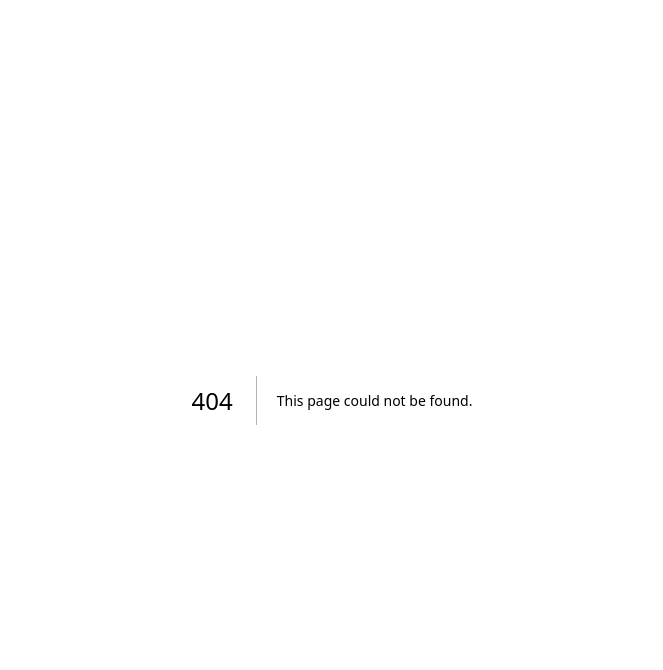
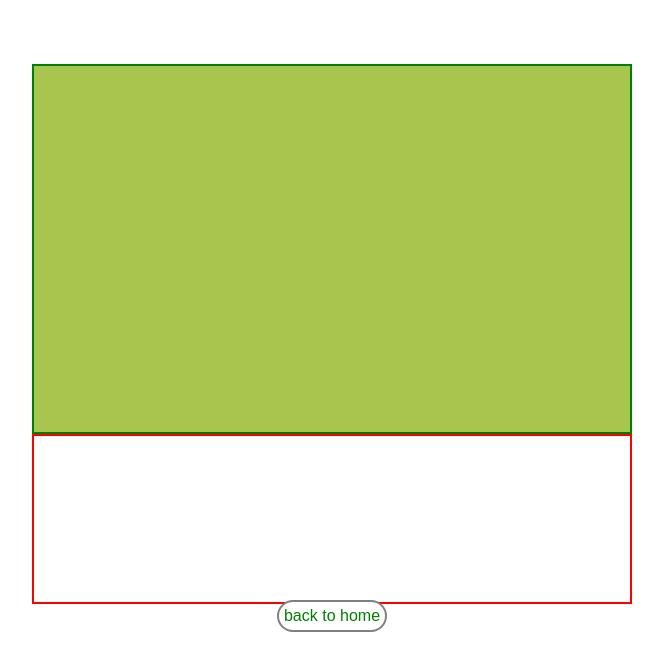
Before and after one commit to levinthiel/KoroKoro, a Next.js app: page /OpeningCinematicPage in a window 1280 px wide. Before the commit this address had no page. Shown: the top 670 px of the page, without its empty margins (308-971 px from the left). Built offline with nearby package versions, Linux system fonts and the light colour scheme.

Commit message:
feat: add page for opening cinematic with basic styling and linking

```diff
--- a/app/KoroDexPage/page.js
+++ b/app/KoroDexPage/page.js
@@ -32,7 +32,7 @@ const Egg = styled.div`
 
 const Screen = styled.div`
   border: 2px solid white;
-  background-color: #A8C64E; // closer to color of LCS screen
+  background-color: #A8C64E; // closer to color of LCD screen
   /* width: 100%;
   height: 100%; */
   min-width: 325px;
--- /dev/null
+++ b/app/OpeningCinematicPage/page.js
@@ -0,0 +1,55 @@
+'use client';
+
+import styled from "styled-components";
+import Link from "next/link";
+
+export default function OpeningCinematicPage() {
+    return(
+        <Wrapper>
+            <MovieDisplay/>
+            <TextBox/>
+        <LinkWrapper>
+            <Link href=".">back to home</Link>
+        </LinkWrapper>
+
+      </Wrapper>
+
+
+    )
+}
+
+
+const Wrapper = styled.div`
+  margin: 0 auto;
+  border: 2px solid white;
+  min-width: 450px;
+  min-height: 667px;
+  width: 1000px;
+  display: flex;
+  flex-direction: column;
+  align-items: center;
+  justify-content: center;
+`;
+
+const MovieDisplay = styled.div`
+  border: 2px solid green;
+  width: 600px;
+  height: 370px;
+  background-color: #A8C64E; // closer to color of LCD screen
+`;
+
+const TextBox = styled.div`
+  border: 2px solid red;
+  width: 600px;
+  height: 170px;
+`;
+
+const LinkWrapper = styled.div`
+  color: green;
+  background-color: white;
+  border: 2px solid grey;
+  border-radius: 20px;
+  padding: 5px;
+  position: absolute;
+  top: 600px
+`;
--- a/app/page.js
+++ b/app/page.js
@@ -21,6 +21,9 @@ export default function Home() {
       <IntroScreen2>game logo</IntroScreen2>
       <IntroScreen3>
         <Link href="./KoroDexPage">KoroDexPage</Link>
+        <br/>
+        <br/>
+        <Link href="./OpeningCinematicPage">Opening Movie</Link>
       </IntroScreen3>
         {/* <KoroDexPage/> */}
       </Wrapper>
```
